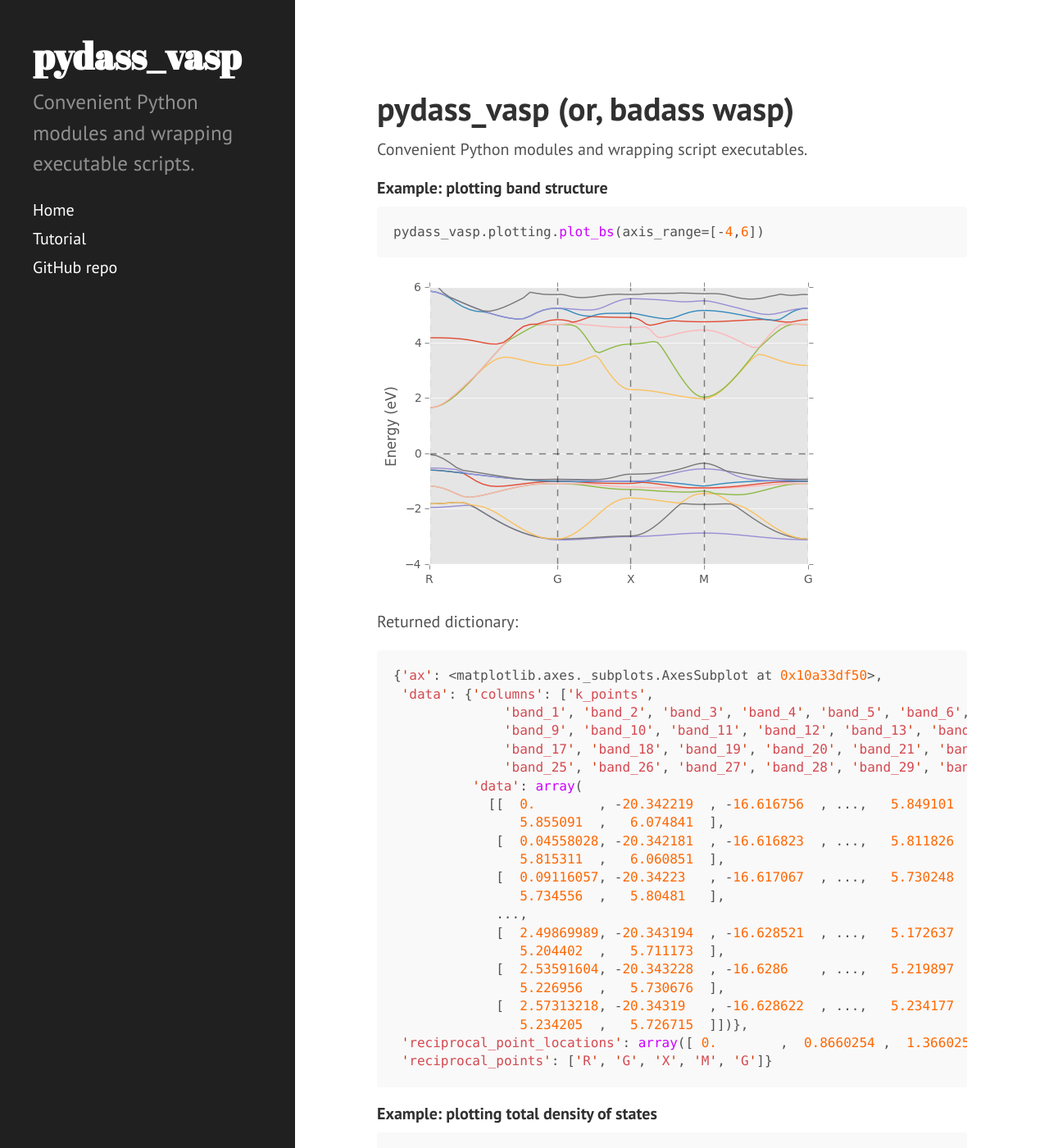
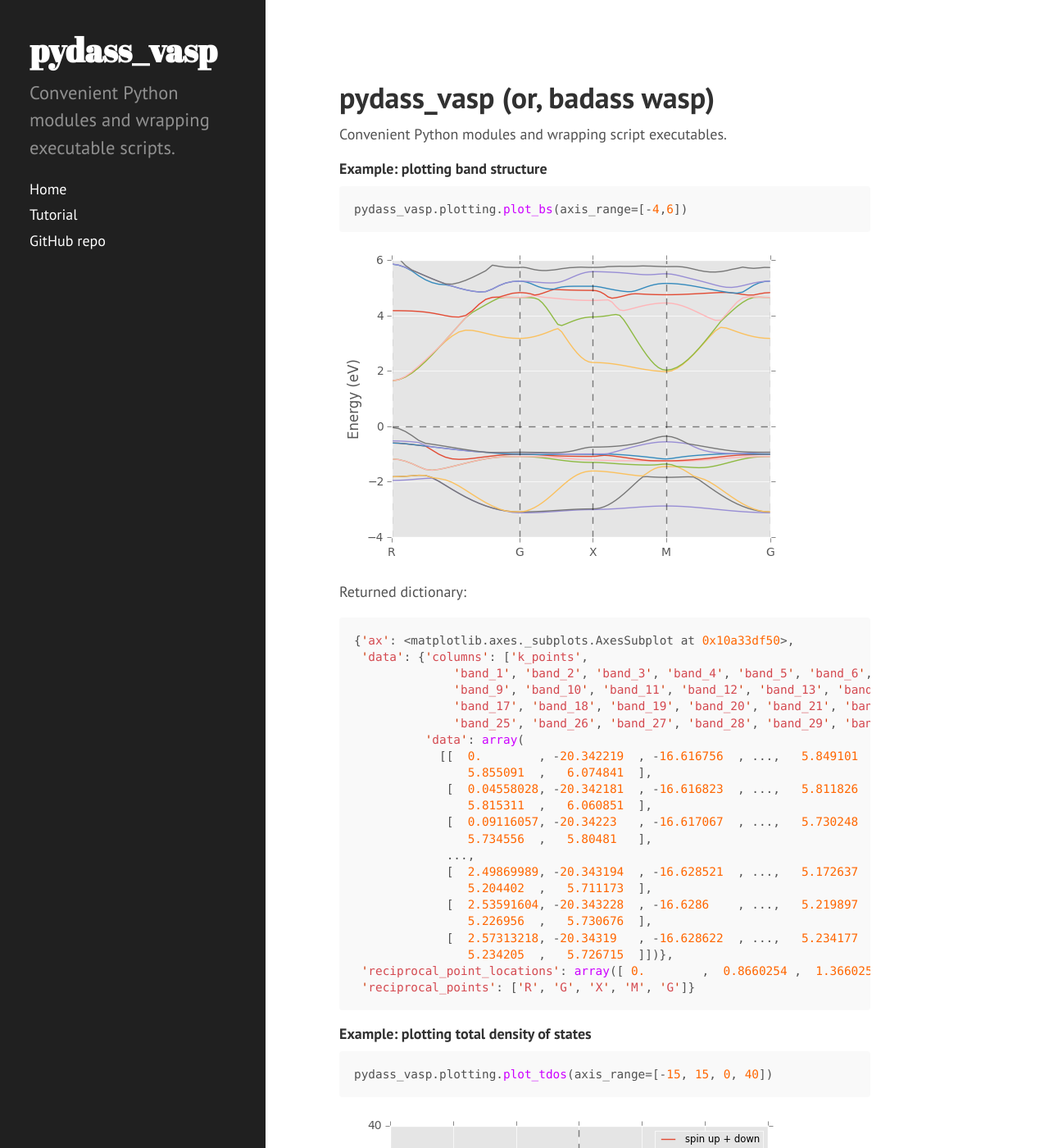
Before and after one commit to terencezl/pydass_vasp, a Jekyll site: the page built from index.md, in a window 1280 px wide and 1400 px high. Shown: the whole window at 82% size. Built offline with Jekyll 4.4.1, drawn with Linux system fonts in a browser that asks for light colours; Markdown is read by kramdown in place of the engine named in the settings.

```diff
--- a/public/css/hyde.css
+++ b/public/css/hyde.css
@@ -41,7 +41,7 @@
 }
 @media (min-width: 58em) {
   html {
-    font-size: 20px;
+    font-size: 18px;
   }
 }
 
--- a/public/css/poole.css
+++ b/public/css/poole.css
@@ -49,12 +49,12 @@
 
 html {
   font-family: "Helvetica Neue", Helvetica, Arial, sans-serif;
-  font-size: 14px;
+  font-size: 15px;
   line-height: 1.5;
 }
 @media (min-width: 38em) {
   html {
-    font-size: 20px;
+    font-size: 17px;
   }
 }
 
```
